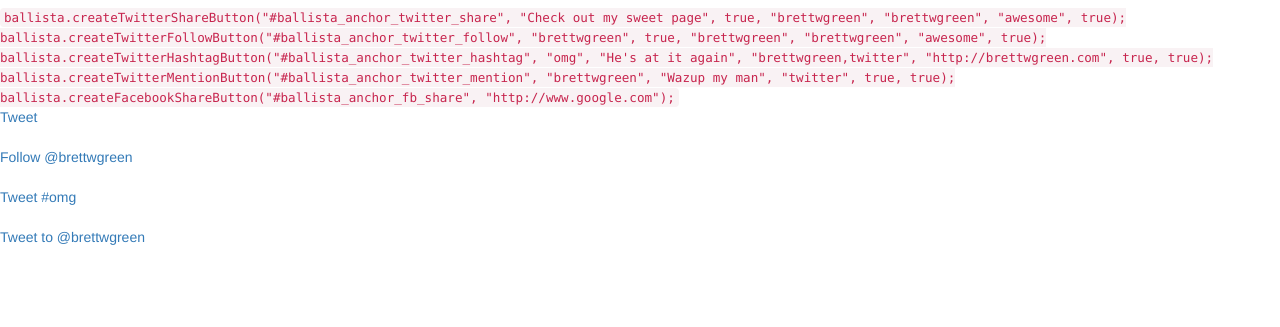
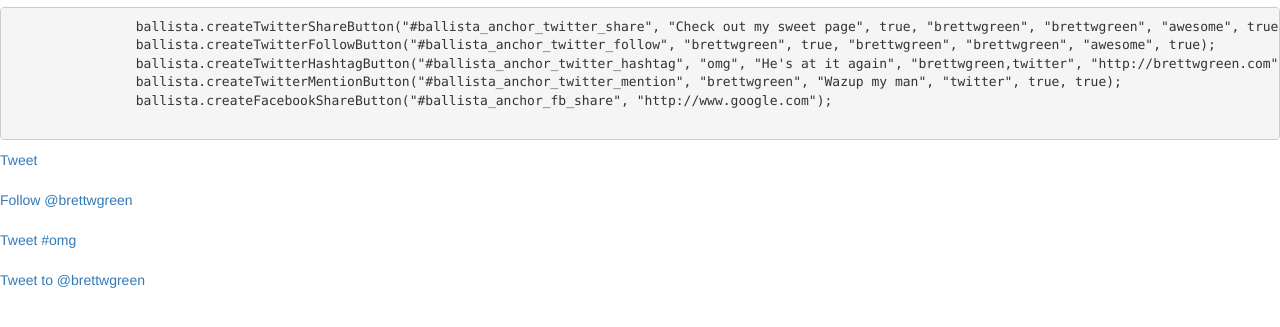
Before and after one commit to brettwgreen/ballista, a plain HTML site: page index.html in a window 1280 px wide. Shown: the part 175-502 px from the top of the page. Drawn offline with nearby package versions, Linux system fonts and the light colour scheme.

Commit message:
Use pre instead of code element

```diff
--- a/index.html
+++ b/index.html
@@ -27,18 +27,13 @@
 	<h1>Ballista - Javascript library for creating social media buttons</h1>
 	<h1>Version 1.0</h1>
 	<h2>Examples</h2>
-	<code class="prettyprint">
+	<pre class="prettyprint">
 		ballista.createTwitterShareButton("#ballista_anchor_twitter_share", "Check out my sweet page", true, "brettwgreen", "brettwgreen", "awesome", true);
-
 		ballista.createTwitterFollowButton("#ballista_anchor_twitter_follow", "brettwgreen", true, "brettwgreen", "brettwgreen", "awesome", true);
-
 		ballista.createTwitterHashtagButton("#ballista_anchor_twitter_hashtag", "omg", "He's at it again", "brettwgreen,twitter", "http://brettwgreen.com", true, true);
-
 		ballista.createTwitterMentionButton("#ballista_anchor_twitter_mention", "brettwgreen", "Wazup my man", "twitter", true, true);
-
 		ballista.createFacebookShareButton("#ballista_anchor_fb_share", "http://www.google.com");
-	</code>
-
+	</pre>
 	<div id="ballista_anchor_twitter_share"></div>
 	<br clear="all" />
 	<div id="ballista_anchor_twitter_follow"></div>
```
